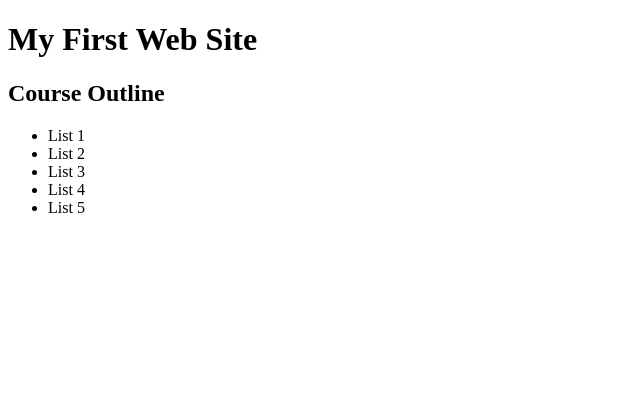
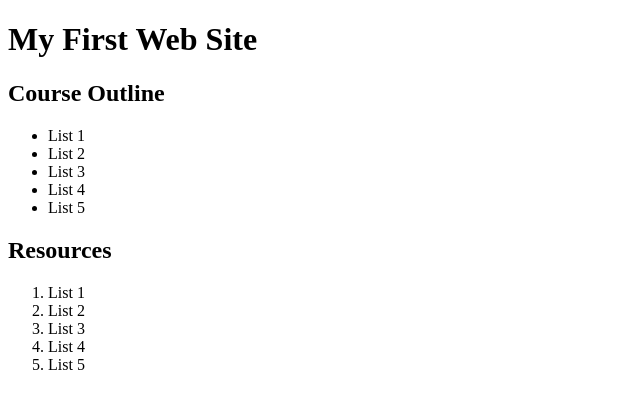
Before and after one commit to primusr/UCWeb, a plain HTML site: page demo.html in a window 1280 px wide. Shown: the whole page, without its empty margins (0-640 px from the left). Drawn offline with Linux system fonts and the light colour scheme.

Commit message:
added resource on the page

```diff
--- a/demo.html
+++ b/demo.html
@@ -16,5 +16,14 @@
             <li>List 5</li>
         </ul>
 
+        <h2>Resources</h2>
+        <ol>
+            <li>List 1</li>
+            <li>List 2</li>
+            <li>List 3</li>
+            <li>List 4</li>
+            <li>List 5</li>
+        </ol>
+
 </body>
 </html>
```
